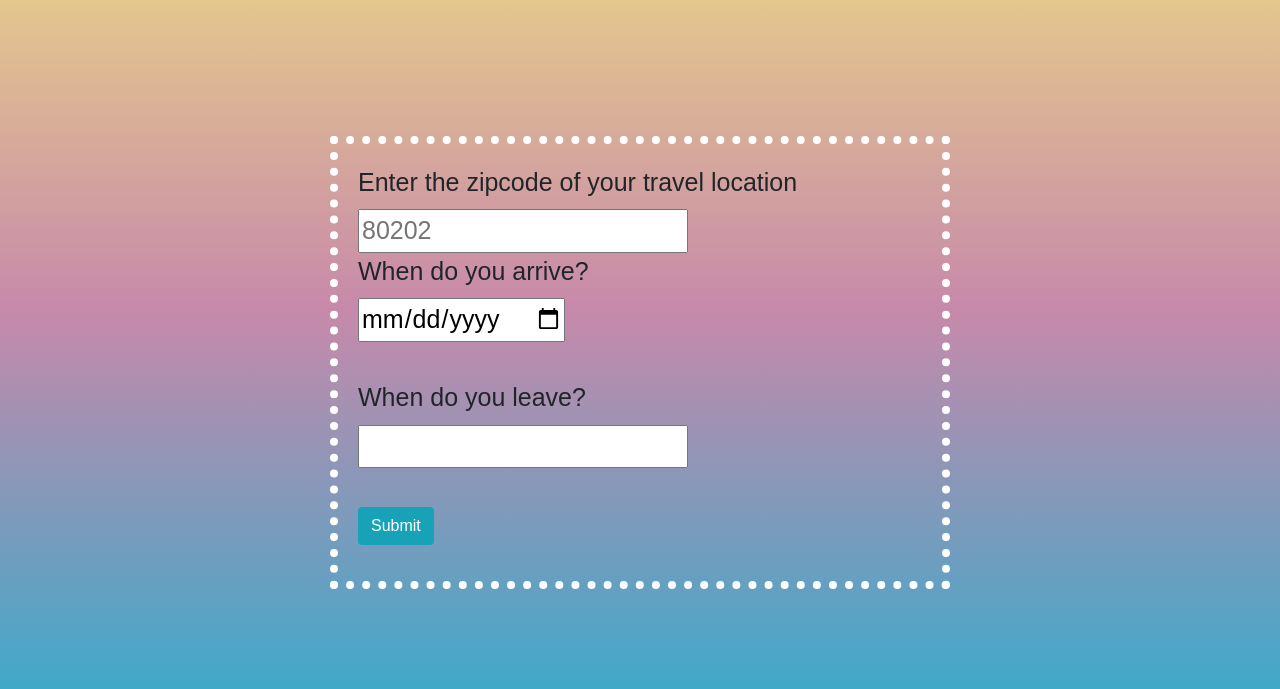
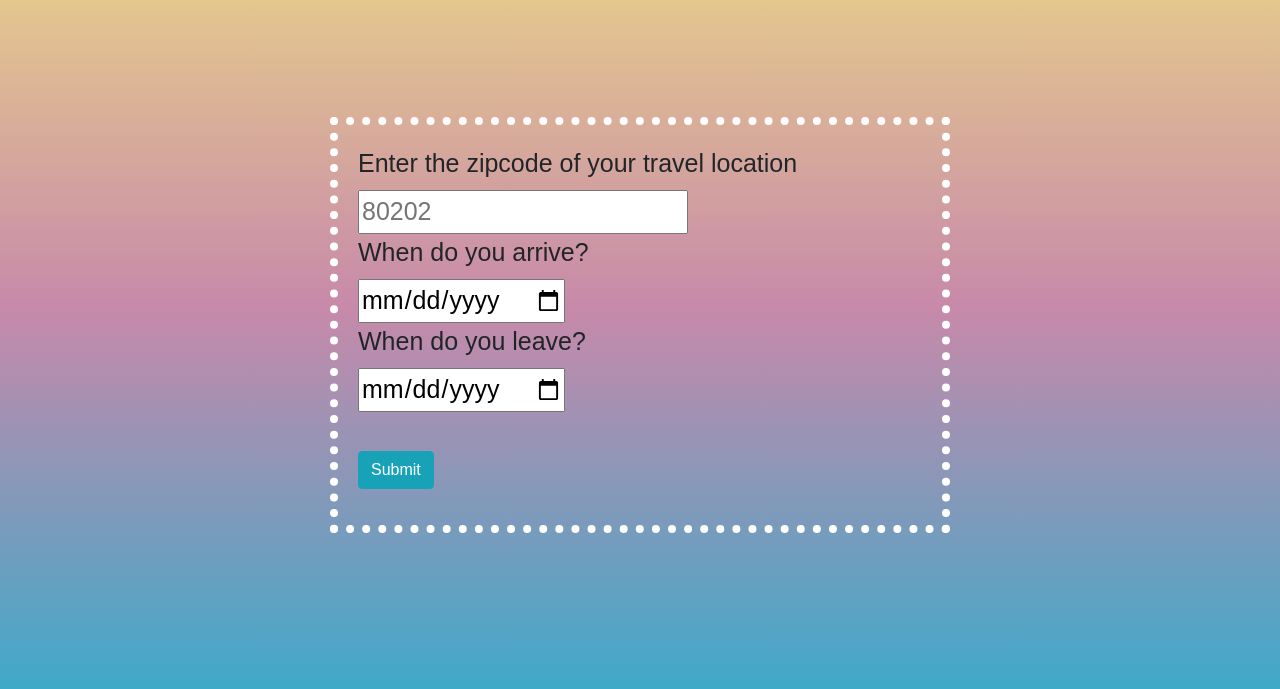
Before and after one commit to brookebachman/travel_app, a website built with webpack: page src/Client/views/index.html in a window 1280 px wide. Shown: the part 111-800 px from the top of the page. Built offline with nearby package versions, Linux system fonts and the light colour scheme.

Commit message:
fixed date input

```diff
--- a/src/Client/views/index.html
+++ b/src/Client/views/index.html
@@ -22,9 +22,9 @@
                             <label id="form-title" for="zipcode">Enter the zipcode of your travel location</label><br>
                             <input type="text" id="zipcode" name="fname" value="" placeholder="80202" ><br>
                             <label id="form-title" >When do you arrive?</label><br>
-                          <input type="date" id="date" name="date" value="" ><br><br>
+                          <input type="date" id="date" name="date" value="" ><br>
                           <label id="form-title" >When do you leave?</label><br>
-                          <input type="date-end" id="date" name="date" value="" ><br><br>
+                          <input type="date" id="date-end" name="date" value="" ><br><br>
                         <button type="submit" class="btn btn-info">Submit</button>
                     </div>
                 </div>
```
